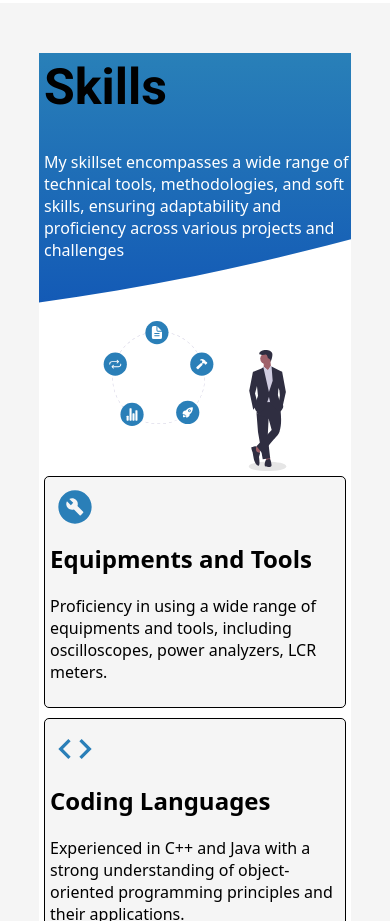
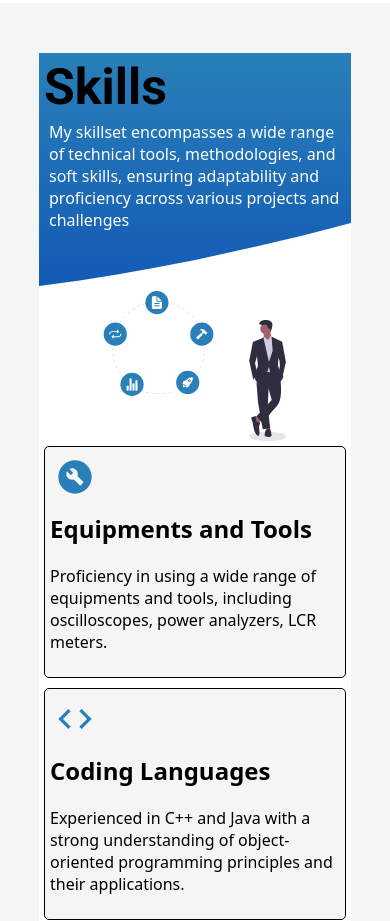
Before and after one commit to shahzaibsaleem665/jamil-pf, a React (Create React App) app: page / in a window 390 px wide. Shown: the part 840-1761 px from the top of the page. Built offline with nearby package versions, Linux system fonts and the light colour scheme; a web font is replaced by a local one.

Commit message:
new changes made

```diff
--- a/src/Pages/Home.css
+++ b/src/Pages/Home.css
@@ -168,7 +168,9 @@ display: flex;
 }
 .home__cardsLeft > p {
     font-size: 16px;
-    width: 100%;
+    width: 95%;
+    margin-top: 0px;
+    margin-left: 10px;
 
 }
 .home__cardsLeft > img {
```
